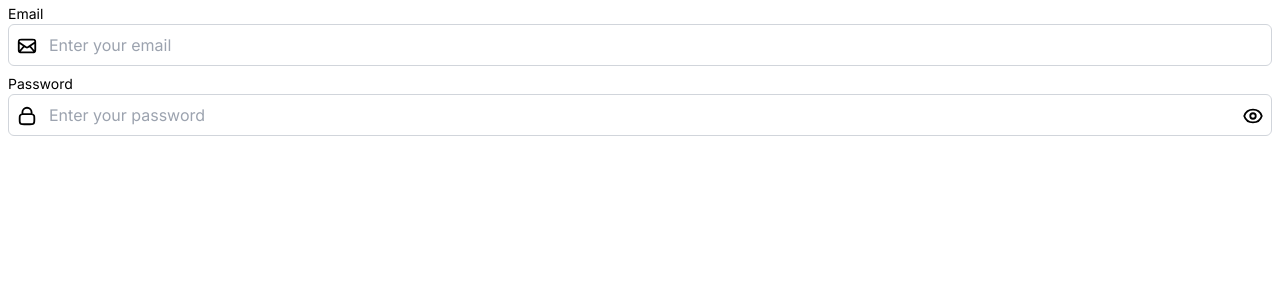
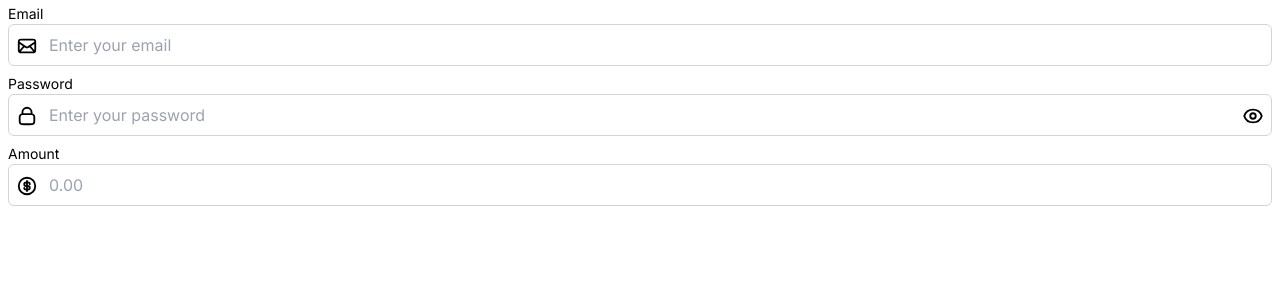
Before and after one commit to ThomasKroghDev/react-training, a Next.js app: page / in a window 1280 px wide. Shown: the top 300 px of the page. Built offline with nearby package versions, Linux system fonts and the light colour scheme.

Commit message:
wip: add currency input

```diff
--- a/app/page.tsx
+++ b/app/page.tsx
@@ -1,6 +1,7 @@
 import Button from "@/ui/button/button";
 import CloseRoundIcon from "@/ui/icons/close-round-icon";
 import { EmailInput, PasswordInput } from "@/ui/input";
+import CurrencyInput from "@/ui/input/currency-input";
 import Input from "@/ui/input/input";
 
 export default function Home() {
@@ -8,6 +9,7 @@ export default function Home() {
     <main className="">
       <EmailInput />
       <PasswordInput />
+      <CurrencyInput />
     </main>
   );
 }
--- /dev/null
+++ b/ui/icons/dollar-icon.tsx
@@ -0,0 +1,47 @@
+import { svgSizeConversion } from "@/core/util/svg-size-conversion";
+import React from "react";
+import { ButtonSize } from "../button/types";
+
+function DollarIcon({
+  width,
+  height,
+  color,
+  size,
+  className,
+}: {
+  width?: number;
+  height?: number;
+  color?: string;
+  size?: ButtonSize;
+  className?: string;
+}) {
+  const sizeDimension = svgSizeConversion(size ?? "base");
+  return (
+    <svg
+      width={width ?? sizeDimension}
+      height={height ?? sizeDimension}
+      className={className}
+      viewBox="0 0 24 24"
+      fill="none"
+      xmlns="http://www.w3.org/2000/svg"
+    >
+      <g id="SVGRepo_bgCarrier" strokeWidth="0"></g>
+      <g
+        id="SVGRepo_tracerCarrier"
+        strokeLinecap="round"
+        strokeLinejoin="round"
+      ></g>
+      <g id="SVGRepo_iconCarrier">
+        <path
+          d="M15 10V9.91667C15 8.85812 14.1419 8 13.0833 8H11C9.89543 8 9 8.89543 9 10C9 11.1046 9.89543 12 11 12H13C14.1046 12 15 12.8954 15 14C15 15.1046 14.1046 16 13 16H10.9583C9.87678 16 9 15.1232 9 14.0417V14M12 17.5V6.5M21 12C21 16.9706 16.9706 21 12 21C7.02944 21 3 16.9706 3 12C3 7.02944 7.02944 3 12 3C16.9706 3 21 7.02944 21 12Z"
+          stroke="#000000"
+          strokeWidth="2"
+          strokeLinecap="round"
+          strokeLinejoin="round"
+        ></path>
+      </g>
+    </svg>
+  );
+}
+
+export default DollarIcon;
--- /dev/null
+++ b/ui/input/currency-input.tsx
@@ -0,0 +1,21 @@
+"use client";
+import React from "react";
+import Input from "./input";
+import DollarIcon from "../icons/dollar-icon";
+
+const CurrencyInput = () => {
+  return (
+    <Input
+      leftIcon={<DollarIcon className="absolute top-1/2 left-4" />}
+      type="number"
+      label="Amount"
+      placeholder="0.00"
+      min="0.00"
+      max="1000000.00"
+      step="0.01"
+      pattern="^\d+(\.\d{2})?$"
+    />
+  );
+};
+
+export default CurrencyInput;
--- a/ui/input/input.tsx
+++ b/ui/input/input.tsx
@@ -22,6 +22,7 @@ function Input({
   errorMessage,
   rightIcon,
   leftIcon,
+  pattern,
   ...props
 }: InputProps) {
   const { inputContainer, labelStyle, inputStyle, errorMessageStyle } =
@@ -31,11 +32,13 @@ function Input({
     <div className={`${inputContainer} relative`}>
       <label className={`${labelStyle}`}>{label}</label>
       <input
+        {...props}
         type={type}
         placeholder={placeholder}
         className={`${inputStyle} ${rightIcon ? "pr-10" : ""} ${
           leftIcon ? "pl-10" : ""
         } ${className}`}
+        onChange={onChange}
       />
       {leftIcon && leftIcon}
       {rightIcon && rightIcon}
```
Also changed, not shown: ui/input/types.ts (+7 -1 lines).
